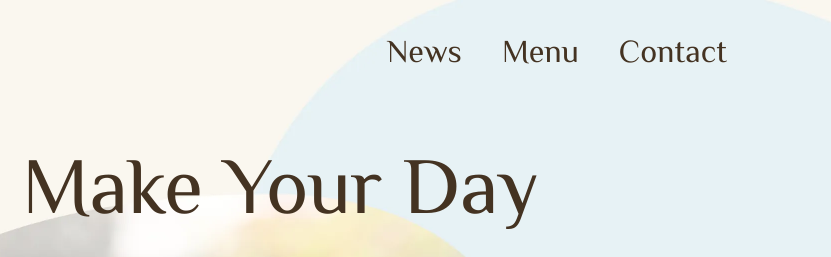
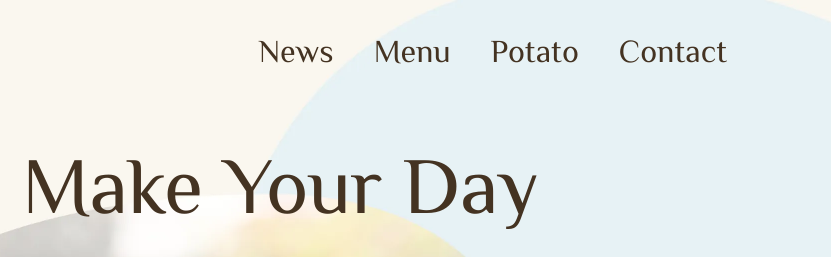
Before and after one commit to hbyh4t/potato, a plain HTML site: page index.html in a window 1280 px wide. Shown: the top 257 px of the page, 449-1280 px from the left. Drawn offline with Linux system fonts and the light colour scheme; some packages are replaced by stand-ins of ours.

Commit message:
Update index.html
Potato

```diff
--- a/index.html
+++ b/index.html
@@ -36,6 +36,7 @@
           <ul class="main-nav font-english">
             <li><a href="news.html">News</a></li>
             <li><a href="menu.html">Menu</a></li>
+            <li><a href="#">Potato</a></li>
             <li><a href="contact.html">Contact</a></li>
           </ul>
         </nav>
```
